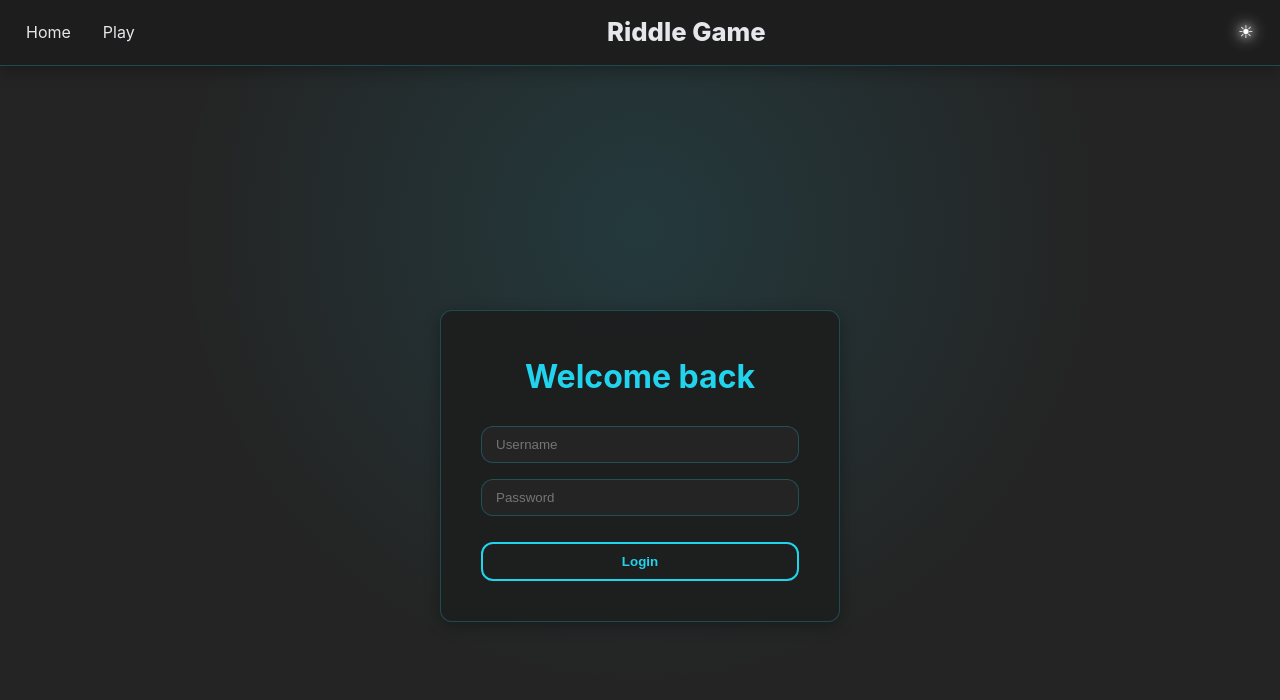
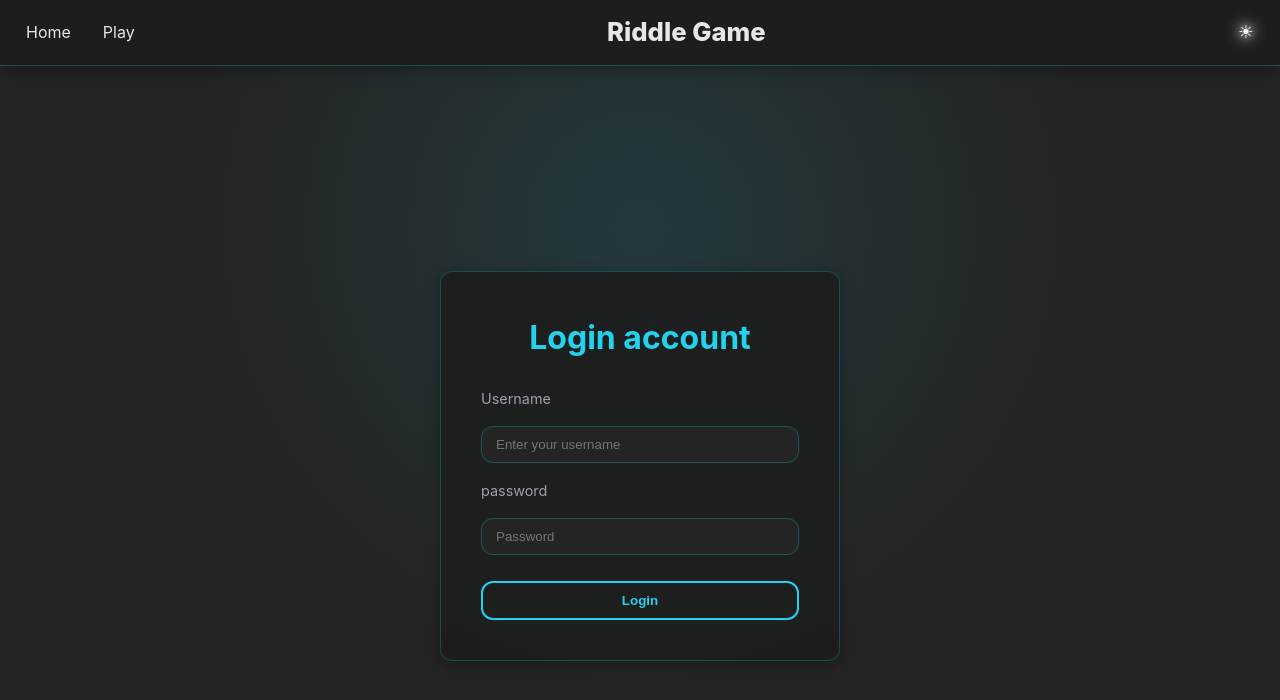
Before and after one commit to nahmanbo/RiddleGameApp, a React (Vite) app: page /auth in a window 1280 px wide. Shown: the top 700 px of the page. Built offline with nearby package versions, Linux system fonts and the light colour scheme.

Commit message:
feat(auth): unify form + auto-login after signup, save token, navigate to /play

```diff
--- a/src/pages/AuthPage.tsx
+++ b/src/pages/AuthPage.tsx
@@ -1,7 +1,11 @@
-import { useLocation } from "react-router";
+import { useState } from "react";
+import { useLocation, useNavigate } from "react-router";
 import type { FormEvent } from "react";
+import { TokenManager } from "../services/tokenManager"
+import { login, signup } from "../services/authAPI";
 import "../styles/auth.css";
 
+// Handles user authentication, including login and registration.
 export default function Auth() {
   const { search } = useLocation();
   const isRegister = search.toLowerCase().includes("register");
@@ -10,40 +14,58 @@ export default function Auth() {
     <main className="auth">
       <section className="auth-card">
         <h1 className="auth-title">
-          {isRegister ? "Create account" : "Welcome back"}
+          {isRegister ? "Create account" : "Login account"}
         </h1>
-        {isRegister ? <RegisterForm /> : <LoginForm />}
+        <AuthForm isRegister={isRegister} />
       </section>
     </main>
   );
 }
 
-function LoginForm() {
-  const handleSubmit = (e: FormEvent<HTMLFormElement>) => {
+// Renders the authentication form based on the isRegister prop.
+function AuthForm({ isRegister }: { isRegister: boolean }) {
+  const navigate = useNavigate();
+  const [error, setError] = useState("");
+
+  const handleSubmit = async (e: FormEvent<HTMLFormElement>) => {
     e.preventDefault();
-    console.log("Login");
+    setError("");
+
+    const formData = new FormData(e.currentTarget);
+    const username = formData.get("username") as string;
+    const password = formData.get("password") as string;
+
+    try {
+      if (isRegister) {
+        await signup(username, password);
+        const { token, player } = await login(username, password);
+        TokenManager.save(token);
+        console.log(`Welcome, ${player.name}!`);
+        console.log(`Your project, ${token}!`);
+      } else {
+        const { token, player } = await login(username, password);
+        TokenManager.save(token);
+        console.log(`Welcome back, ${player.name}!`);
+        console.log(`Your project, ${token}!`);
+      }
+      navigate("/play");
+    } catch (err) {
+      if (err instanceof Error) {
+        setError(err.message);
+      } else {
+        setError("An unknown error occurred.");
+      }
+    }
   };
 
   return (
     <form className="auth-form" onSubmit={handleSubmit}>
-      <input type="text" placeholder="Username" required />
-      <input type="password" placeholder="Password" required />
-      <button type="submit">Login</button>
+      {error && <div style={{ color: "red", marginBottom: "10px" }}>{error}</div>}
+      <label> Username </label>
+      <input name="username" type="text" placeholder="Enter your username" required />
+      <label> password </label>
+      <input name="password" type="password" placeholder="Password" required />
+      <button type="submit">{isRegister ? "Register" : "Login"}</button>
     </form>
   );
 }
-
-function RegisterForm() {
-  const handleSubmit = (e: FormEvent<HTMLFormElement>) => {
-    e.preventDefault();
-    console.log("Register");
-  };
-
-  return (
-    <form className="auth-form" onSubmit={handleSubmit}>
-      <input type="text" placeholder="Username" required />
-      <input type="password" placeholder="Password" required />
-      <button type="submit">Register</button>
-    </form>
-  );
-}
```
